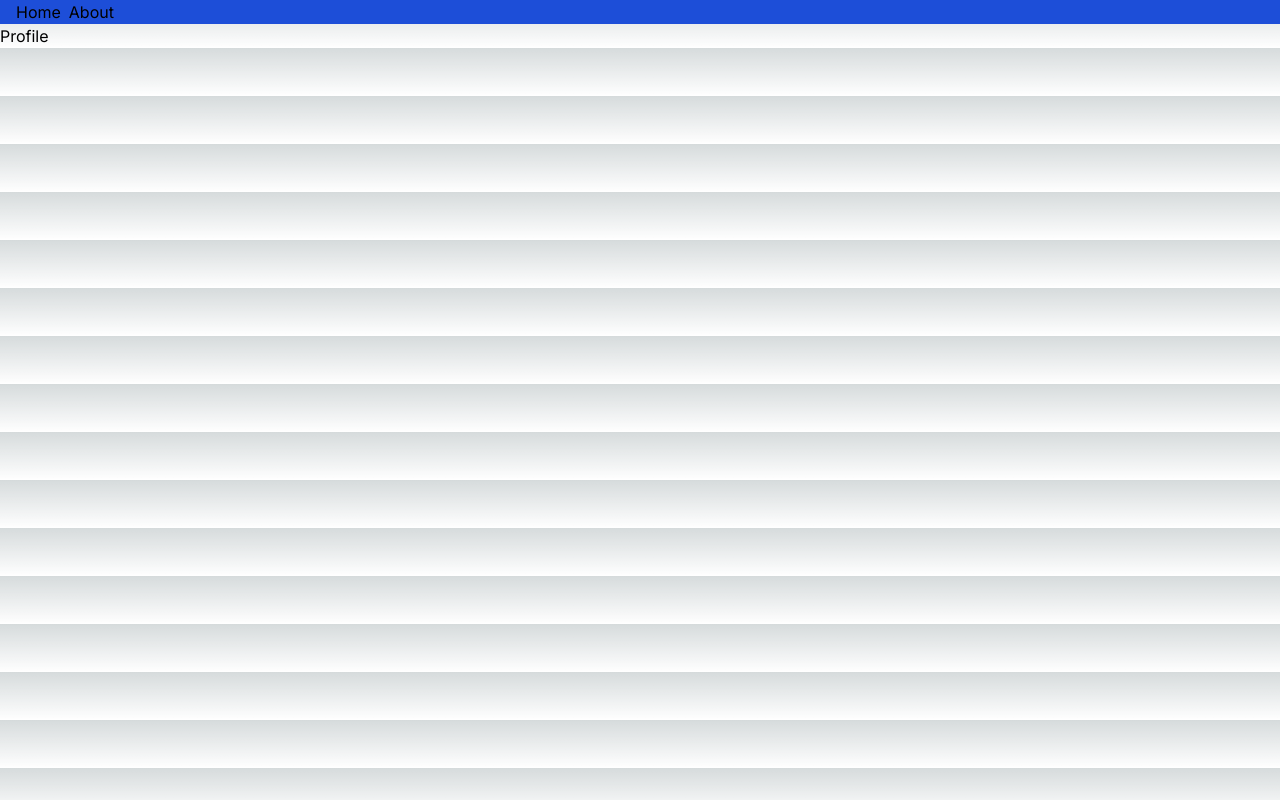
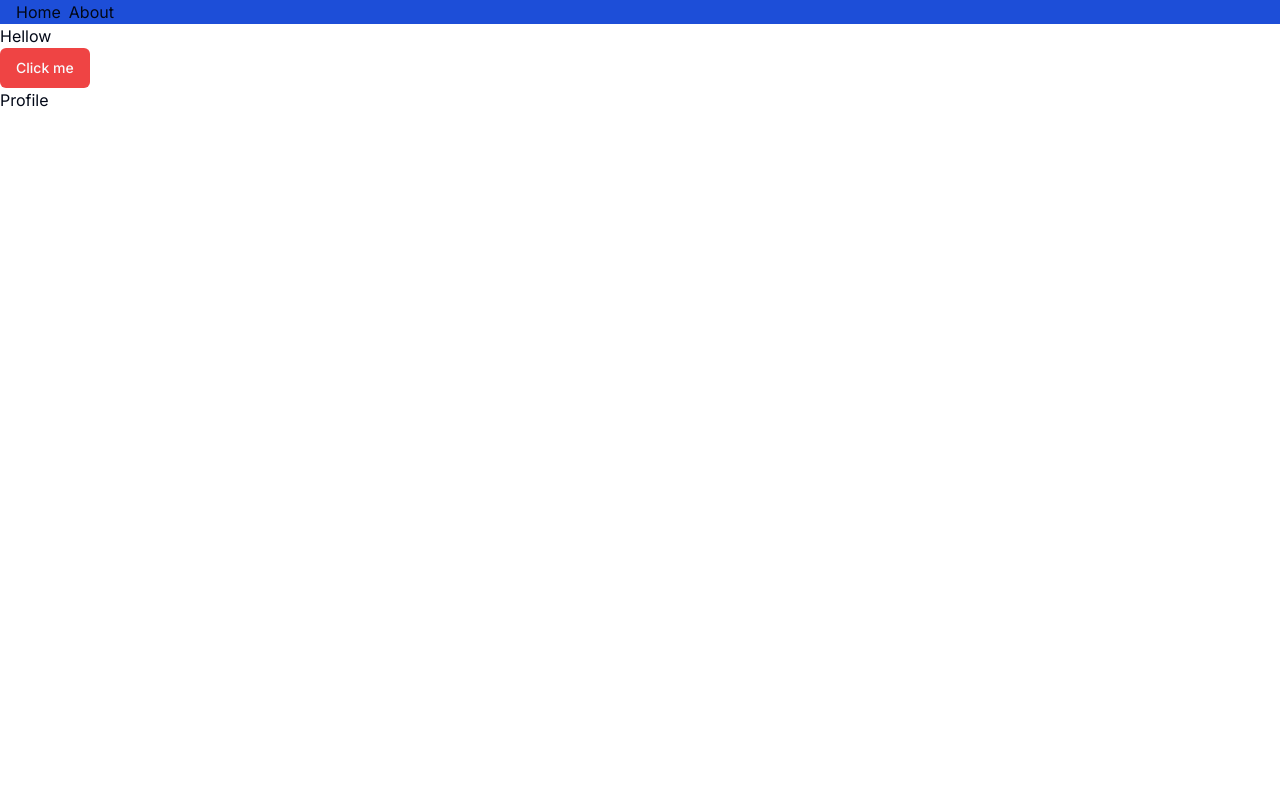
Before and after one commit to ab-azmi/learn_next_drizzle, a Next.js app: page / in a window 1280 px wide. Built offline with nearby package versions, Linux system fonts and the light colour scheme.

Commit message:
install shadcn ui

```diff
--- a/app/globals.css
+++ b/app/globals.css
@@ -2,32 +2,75 @@
   @tailwind components;
   @tailwind utilities;
 
+  @layer base {
     :root {
-  --foreground-rgb: 0, 0, 0;
-  --background-start-rgb: 214, 219, 220;
-  --background-end-rgb: 255, 255, 255;
+      --background: 0 0% 100%;
+      --foreground: 222.2 84% 4.9%;
+
+      --card: 0 0% 100%;
+      --card-foreground: 222.2 84% 4.9%;
+
+      --popover: 0 0% 100%;
+      --popover-foreground: 222.2 84% 4.9%;
+
+      --primary: 222.2 47.4% 11.2%;
+      --primary-foreground: 210 40% 98%;
+
+      --secondary: 210 40% 96.1%;
+      --secondary-foreground: 222.2 47.4% 11.2%;
+
+      --muted: 210 40% 96.1%;
+      --muted-foreground: 215.4 16.3% 46.9%;
+
+      --accent: 210 40% 96.1%;
+      --accent-foreground: 222.2 47.4% 11.2%;
+
+      --destructive: 0 84.2% 60.2%;
+      --destructive-foreground: 210 40% 98%;
+
+      --border: 214.3 31.8% 91.4%;
+      --input: 214.3 31.8% 91.4%;
+      --ring: 222.2 84% 4.9%;
+
+      --radius: 0.5rem;
     }
 
-@media (prefers-color-scheme: dark) {
-  :root {
-    --foreground-rgb: 255, 255, 255;
-    --background-start-rgb: 0, 0, 0;
-    --background-end-rgb: 0, 0, 0;
+    .dark {
+      --background: 222.2 84% 4.9%;
+      --foreground: 210 40% 98%;
+
+      --card: 222.2 84% 4.9%;
+      --card-foreground: 210 40% 98%;
+
+      --popover: 222.2 84% 4.9%;
+      --popover-foreground: 210 40% 98%;
+
+      --primary: 210 40% 98%;
+      --primary-foreground: 222.2 47.4% 11.2%;
+
+      --secondary: 217.2 32.6% 17.5%;
+      --secondary-foreground: 210 40% 98%;
+
+      --muted: 217.2 32.6% 17.5%;
+      --muted-foreground: 215 20.2% 65.1%;
+
+      --accent: 217.2 32.6% 17.5%;
+      --accent-foreground: 210 40% 98%;
+
+      --destructive: 0 62.8% 30.6%;
+      --destructive-foreground: 210 40% 98%;
+
+      --border: 217.2 32.6% 17.5%;
+      --input: 217.2 32.6% 17.5%;
+      --ring: 212.7 26.8% 83.9%;
     }
   }
 
+  @layer base {
+    * {
+      @apply border-border;
+    }
     body {
-  color: rgb(var(--foreground-rgb));
-  background: linear-gradient(
-      to bottom,
-      transparent,
-      rgb(var(--background-end-rgb))
-    )
-    rgb(var(--background-start-rgb));
-}
-
-@layer utilities {
-  .text-balance {
-    text-wrap: balance;
+      @apply bg-background text-foreground;
     }
   }
--- a/app/page.tsx
+++ b/app/page.tsx
@@ -1,8 +1,11 @@
+import { Button } from "@/components/ui/button";
 
 export default async function Home() {
 
   return (
    <main>
+    <h1>Hellow</h1>
+    <Button variant={'destructive'}>Click me</Button>
    </main>
   );
 }
--- /dev/null
+++ b/components/ui/button.tsx
@@ -0,0 +1,56 @@
+import * as React from "react"
+import { Slot } from "@radix-ui/react-slot"
+import { cva, type VariantProps } from "class-variance-authority"
+
+import { cn } from "@/lib/utils"
+
+const buttonVariants = cva(
+  "inline-flex items-center justify-center whitespace-nowrap rounded-md text-sm font-medium ring-offset-background transition-colors focus-visible:outline-none focus-visible:ring-2 focus-visible:ring-ring focus-visible:ring-offset-2 disabled:pointer-events-none disabled:opacity-50",
+  {
+    variants: {
+      variant: {
+        default: "bg-primary text-primary-foreground hover:bg-primary/90",
+        destructive:
+          "bg-destructive text-destructive-foreground hover:bg-destructive/90",
+        outline:
+          "border border-input bg-background hover:bg-accent hover:text-accent-foreground",
+        secondary:
+          "bg-secondary text-secondary-foreground hover:bg-secondary/80",
+        ghost: "hover:bg-accent hover:text-accent-foreground",
+        link: "text-primary underline-offset-4 hover:underline",
+      },
+      size: {
+        default: "h-10 px-4 py-2",
+        sm: "h-9 rounded-md px-3",
+        lg: "h-11 rounded-md px-8",
+        icon: "h-10 w-10",
+      },
+    },
+    defaultVariants: {
+      variant: "default",
+      size: "default",
+    },
+  }
+)
+
+export interface ButtonProps
+  extends React.ButtonHTMLAttributes<HTMLButtonElement>,
+    VariantProps<typeof buttonVariants> {
+  asChild?: boolean
+}
+
+const Button = React.forwardRef<HTMLButtonElement, ButtonProps>(
+  ({ className, variant, size, asChild = false, ...props }, ref) => {
+    const Comp = asChild ? Slot : "button"
+    return (
+      <Comp
+        className={cn(buttonVariants({ variant, size, className }))}
+        ref={ref}
+        {...props}
+      />
+    )
+  }
+)
+Button.displayName = "Button"
+
+export { Button, buttonVariants }
--- /dev/null
+++ b/lib/utils.ts
@@ -0,0 +1,6 @@
+import { type ClassValue, clsx } from "clsx"
+import { twMerge } from "tailwind-merge"
+
+export function cn(...inputs: ClassValue[]) {
+  return twMerge(clsx(inputs))
+}
--- a/tailwind.config.ts
+++ b/tailwind.config.ts
@@ -1,20 +1,80 @@
-import type { Config } from "tailwindcss";
+import type { Config } from "tailwindcss"
 
-const config: Config = {
+const config = {
+  darkMode: ["class"],
   content: [
-    "./pages/**/*.{js,ts,jsx,tsx,mdx}",
-    "./components/**/*.{js,ts,jsx,tsx,mdx}",
-    "./app/**/*.{js,ts,jsx,tsx,mdx}",
-  ],
+    './pages/**/*.{ts,tsx}',
+    './components/**/*.{ts,tsx}',
+    './app/**/*.{ts,tsx}',
+    './src/**/*.{ts,tsx}',
+	],
+  prefix: "",
   theme: {
+    container: {
+      center: true,
+      padding: "2rem",
+      screens: {
+        "2xl": "1400px",
+      },
+    },
     extend: {
-      backgroundImage: {
-        "gradient-radial": "radial-gradient(var(--tw-gradient-stops))",
-        "gradient-conic":
-          "conic-gradient(from 180deg at 50% 50%, var(--tw-gradient-stops))",
+      colors: {
+        border: "hsl(var(--border))",
+        input: "hsl(var(--input))",
+        ring: "hsl(var(--ring))",
+        background: "hsl(var(--background))",
+        foreground: "hsl(var(--foreground))",
+        primary: {
+          DEFAULT: "hsl(var(--primary))",
+          foreground: "hsl(var(--primary-foreground))",
+        },
+        secondary: {
+          DEFAULT: "hsl(var(--secondary))",
+          foreground: "hsl(var(--secondary-foreground))",
+        },
+        destructive: {
+          DEFAULT: "hsl(var(--destructive))",
+          foreground: "hsl(var(--destructive-foreground))",
+        },
+        muted: {
+          DEFAULT: "hsl(var(--muted))",
+          foreground: "hsl(var(--muted-foreground))",
+        },
+        accent: {
+          DEFAULT: "hsl(var(--accent))",
+          foreground: "hsl(var(--accent-foreground))",
+        },
+        popover: {
+          DEFAULT: "hsl(var(--popover))",
+          foreground: "hsl(var(--popover-foreground))",
+        },
+        card: {
+          DEFAULT: "hsl(var(--card))",
+          foreground: "hsl(var(--card-foreground))",
+        },
+      },
+      borderRadius: {
+        lg: "var(--radius)",
+        md: "calc(var(--radius) - 2px)",
+        sm: "calc(var(--radius) - 4px)",
+      },
+      keyframes: {
+        "accordion-down": {
+          from: { height: "0" },
+          to: { height: "var(--radix-accordion-content-height)" },
+        },
+        "accordion-up": {
+          from: { height: "var(--radix-accordion-content-height)" },
+          to: { height: "0" },
+        },
+      },
+      animation: {
+        "accordion-down": "accordion-down 0.2s ease-out",
+        "accordion-up": "accordion-up 0.2s ease-out",
       },
     },
   },
-  plugins: [],
-};
-export default config;
+  plugins: [require("tailwindcss-animate")],
+} satisfies Config
+
+export default config
```
Also changed, not shown: package.json (+7 -1 lines), components.json (added), 1 other file (tests, documents, lock files or other folders). Lines whose indentation alone changed are shown as unchanged.
